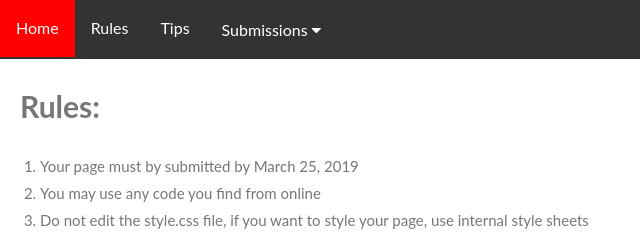
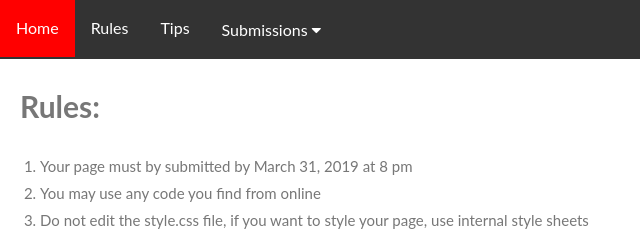
Before and after one commit to mchang6/Website, a plain HTML site: page rules.html in a window 1280 px wide. Shown: the top 240 px of the page, 0-640 px from the left. Drawn offline with Linux system fonts and the light colour scheme.

Commit message:
Update rules.html

```diff
--- a/rules.html
+++ b/rules.html
@@ -33,7 +33,7 @@
     Rules:
     </h1>
   <ol>
-    <li>Your page must by submitted by March 25, 2019</li>
+    <li>Your page must by submitted by March 31, 2019 at 8 pm</li>
     <li>You may use any code you find from online</li>
     <li>Do not edit the style.css file, if you want to style your page, use internal style sheets</li>
     <li>Do not access another participant's page</li>
```
